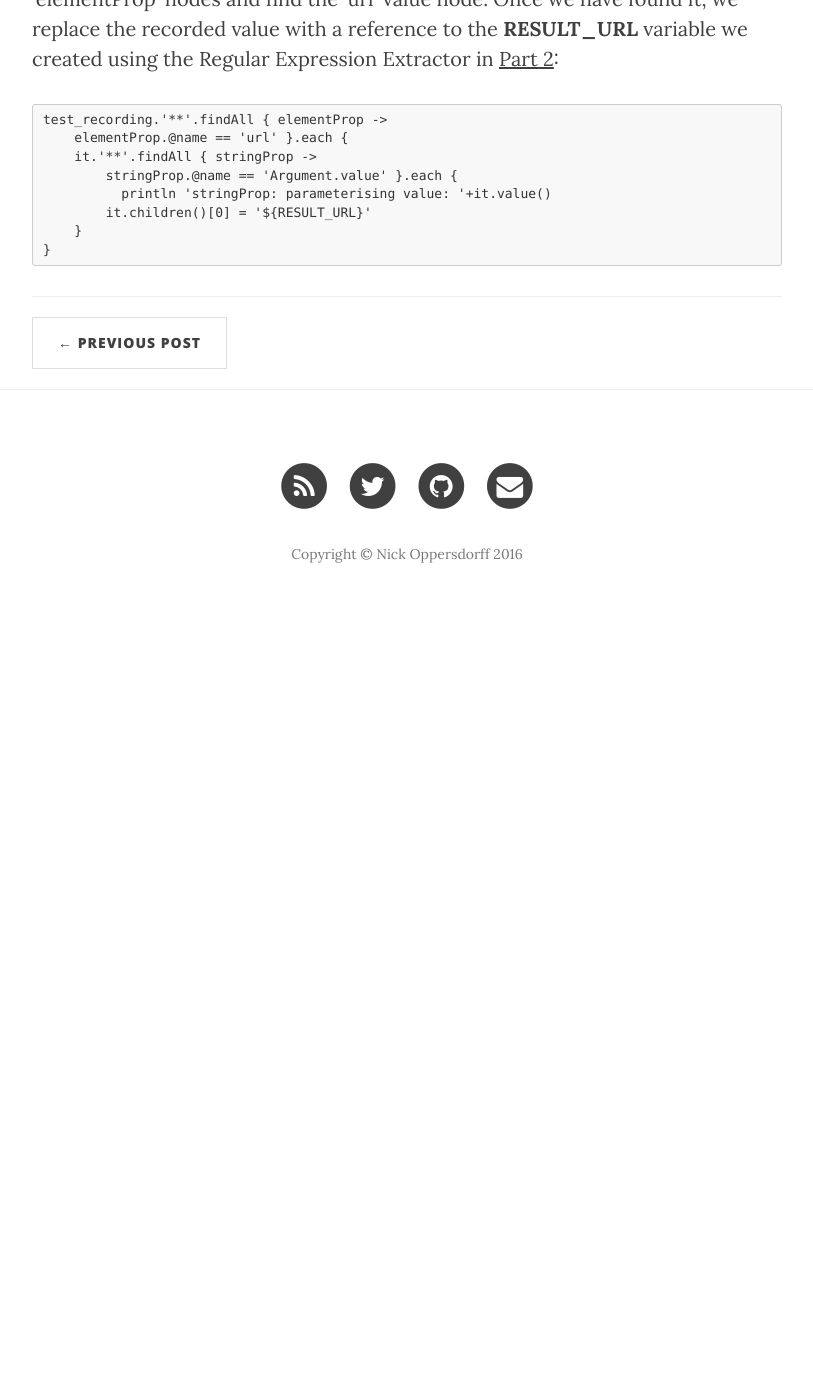
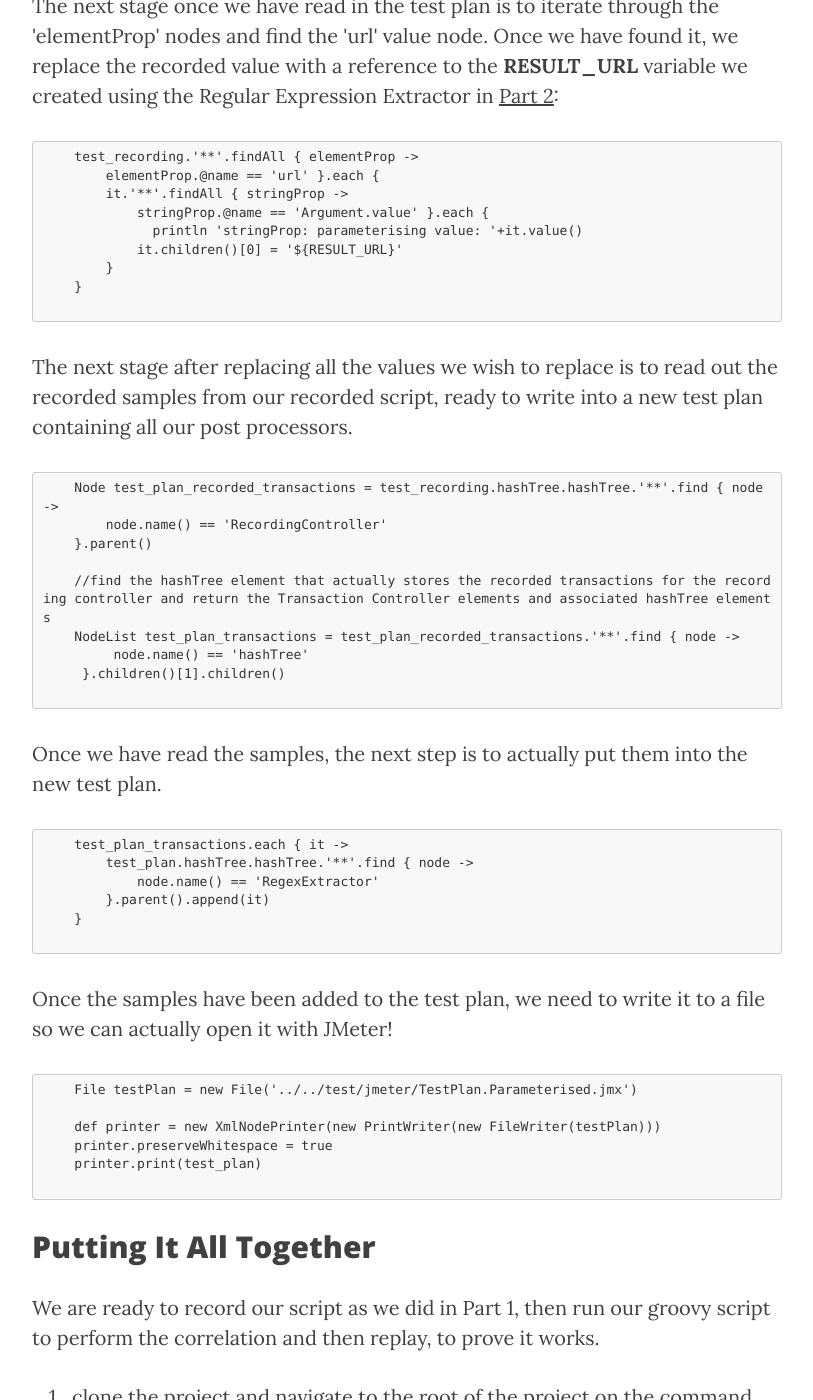
Before and after one commit to testworx/testworx.github.io, a Jekyll site: the page built from _posts/2016-07-08-dynamic-generation-of-jmeter-scripts-pt3.markdown, in a window 1280 px wide and 1400 px high, scrolled down 1738 px. Shown: the whole window, without its empty margins (233-1046 px from the left). Built offline with Jekyll 4.4.1, drawn with Linux system fonts in a browser that asks for light colours; nearby versions of some CDN libraries; before the commit the page ends 2368 px from its top, so only the background shows below that; some of the changed text lies outside the part shown.

Commit message:
JMeter Pt. 3 finished. Sort of...

```diff
--- a/_posts/2016-06-01-dynamic-generation-of-jmeter-scripts-pt1.markdown
+++ b/_posts/2016-06-01-dynamic-generation-of-jmeter-scripts-pt1.markdown
@@ -24,7 +24,7 @@ header-img: "img/post-bg-02.jpg"
 
 <h2>Recording</h2>
 <p>Recording browser traffic with JMeter using a <a href="http://jmeter.apache.org/usermanual/component_reference.html#HTTP(S)_Test_Script_Recorder">Proxy Recorder</a> is well documented on the <a href="http://jmeter.apache.org/usermanual/jmeter_proxy_step_by_step.pdf">JMeter website</a> and a sample test plan is available in the the Github repo above in <a href="https://github.com/testworx/jmeter-test-plan-generator/blob/master/src/main/resources/Recording.Template.jmx"><i>src/main/resources/Recording.Template.jmx</i></a> to make the job easier.</p>
-<p>it might not be obvious how to route your automated tests through JMeter so that traffic can be recorded.  To do this we will specify a proxy when creating the browser using Geb.  Note that the same method is used with Selenium.  An example GebConfig file can be found in <a href="https://github.com/testworx/jmeter-test-plan-generator/blob/master/src/test/resources/GebConfig.groovy"><i>src/test/resources</i></a> that will send browser traffic through JMeter.</p>
+<p>It might not be obvious how to route your automated tests through JMeter so that traffic can be recorded.  To do this we will specify a proxy when creating the browser using Geb.  Note that the same method is used with Selenium.  An example GebConfig file can be found in <a href="https://github.com/testworx/jmeter-test-plan-generator/blob/master/src/test/resources/GebConfig.groovy"><i>src/test/resources</i></a> that will send browser traffic through JMeter.</p>
 
 <p>
   <ol>
--- a/_posts/2016-07-08-dynamic-generation-of-jmeter-scripts-pt3.markdown
+++ b/_posts/2016-07-08-dynamic-generation-of-jmeter-scripts-pt3.markdown
@@ -17,16 +17,84 @@ header-img: "img/post-bg-02.jpg"
 
 <h2>Breaking down the script.</h2>
 <p>The first steps in this script read in the recorded test plan and the test plan template <i>.jmx</i> files:<br>
-<pre><code>Node test_recording = new XmlParser().parse('../resources/Recording.Template.jmx')<br>
-Node test_template = new XmlParser().parse('../resources/TestPlan.Template.jmx')<br>
-Node test_plan = test_template<br></code></pre></p>
+  <pre>
+      <code>Node test_recording = new XmlParser().parse('../resources/Recording.Template.jmx')<br>
+    Node test_template = new XmlParser().parse('../resources/TestPlan.Template.jmx')<br>
+    Node test_plan = test_template<br></code>
+  </pre>
+</p>
 
 <p>The next stage once we have read in the test plan is to iterate through the 'elementProp' nodes and find the 'url' value node.  Once we have found it, we replace the recorded value with a reference to the <b>RESULT_URL</b> variable we created using the Regular Expression Extractor in <a href="{% post_url 2016-06-27-dynamic-generation-of-jmeter-scripts-pt2 %}">Part 2</a>:<br>
-<pre><code>test_recording.'**'.findAll { elementProp ->
-    elementProp.@name == 'url' }.each {
-    it.'**'.findAll { stringProp ->
-        stringProp.@name == 'Argument.value' }.each {
-          println 'stringProp: parameterising value: '+it.value()
-        it.children()[0] = '${RESULT_URL}'
-    }
-}</code></pre></p>
+  <pre>
+    <code>test_recording.'**'.findAll { elementProp ->
+        elementProp.@name == 'url' }.each {
+        it.'**'.findAll { stringProp ->
+            stringProp.@name == 'Argument.value' }.each {
+              println 'stringProp: parameterising value: '+it.value()
+            it.children()[0] = '${RESULT_URL}'
+        }
+    }</code>
+  </pre>
+</p>
+
+<p>The next stage after replacing all the values we wish to replace is to read out the recorded samples from our recorded script, ready to write into a new test plan containing all our post processors.
+  <pre>
+    <code>Node test_plan_recorded_transactions = test_recording.hashTree.hashTree.'**'.find { node ->
+        node.name() == 'RecordingController'
+    }.parent()
+
+    //find the hashTree element that actually stores the recorded transactions for the recording controller and return the Transaction Controller elements and associated hashTree elements
+    NodeList test_plan_transactions = test_plan_recorded_transactions.'**'.find { node ->
+         node.name() == 'hashTree'
+     }.children()[1].children()</code>
+  </pre>
+</p>
+
+<p>Once we have read the samples, the next step is to actually put them into the new test plan.
+  <pre>
+    <code>test_plan_transactions.each { it ->
+        test_plan.hashTree.hashTree.'**'.find { node ->
+            node.name() == 'RegexExtractor'
+        }.parent().append(it)
+    }</code>
+  </pre>
+</p>
+
+<p>Once the samples have been added to the test plan, we need to write it to a file so we can actually open it with JMeter!
+  <pre>
+    <code>File testPlan = new File('../../test/jmeter/TestPlan.Parameterised.jmx')
+
+    def printer = new XmlNodePrinter(new PrintWriter(new FileWriter(testPlan)))
+    printer.preserveWhitespace = true
+    printer.print(test_plan)</code>
+  </pre>
+</p>
+
+<h2>Putting It All Together</h2>
+<p>
+  We are ready to record our script as we did in Part 1, then run our groovy script to perform the correlation and then replay, to prove it works.
+  <ol>
+    <li>clone the <a href="https://github.com/testworx/jmeter-test-plan-generator">project</a> and navigate to the root of the project on the command line.</li>
+    <li>Run the following command:  <i>gradlew jmGui -Precord</i> - jmeter should now be open.</li>
+    <li>Navigate to the Workbench.</li>
+    <li>Select HTTP(S) Test Script Recorder and click Start.
+    <img src="/assets/img/jmeter_test_plans/proxy_recorder.png" style="width:650px" /></li>
+    <li>Click Ok on the Root CA Certificate popup<br>
+    <img src="/assets/img/jmeter_test_plans/ca_cert_popup.png" style="width:580px" /></li>
+    <li>You are now ready to start recording traffic from an automated test.</li>
+    <li>Open another command prompt and navigate to the root of the project folder again.</li>
+    <li>Run <i>gradlew firefoxJmeterTest</i> - Firefox should open and run the demo test against Google.</li>
+    <li>Once the test has finished, switch to JMeter and view the transactions that have been recorded under the Recording Controller and click Save.
+    <img src="/assets/img/jmeter_test_plans/recorded_transactions.png" style="width:650px" /></li>
+    <li>The test plan is now ready for correlation</li>
+    <li>Switch back to the command line and change directory to <i>src/main/groovy</i></li>
+    <li>Run <i>groovy TestPlanParameteriser.groovy</i>
+    <img src="/assets/img/jmeter_test_plans/parameteriser_output.png" style="width:600px" /></li>
+    <li>In JMeter, open <i>src/test/jmeter/TestPlan.Parameterised.jmx</i> and press play.  You should be able to see the test plan run back with no issues, and go to Wikipedia.org.
+    <img src="/assets/img/jmeter_test_plans/wikipedia_example.png" style="width:600px" /></li>
+  </ol>
+</p>
+
+<h2>Summary<h2>
+<p>Using a Google search example is rather basic, but when you are doing this on something much more complex e.g. policy management system, large customer ordering system etc, you can quickly generate meaningful performance tests from automated functional tests.  The small upfront investment in writing a script to perform the correlation and creating some test plan templates will rapidly increase your ability to generate JMeter Test Plans quickly.</p>
+<p>In terms of maintaining the test scripts you generate to handle changes in the application, don't bother.  Simply maintain your automated tests and just record new JMeter Test Plans when necessary!</p>
```
Also changed, not shown: other parts of _posts/2016-07-08-dynamic-generation-of-jmeter-scripts-pt3.markdown (+1 -1 lines), assets/img/jmeter_test_plans/parameteriser_output.png (added), assets/img/jmeter_test_plans/wikipedia_example.png (added).
